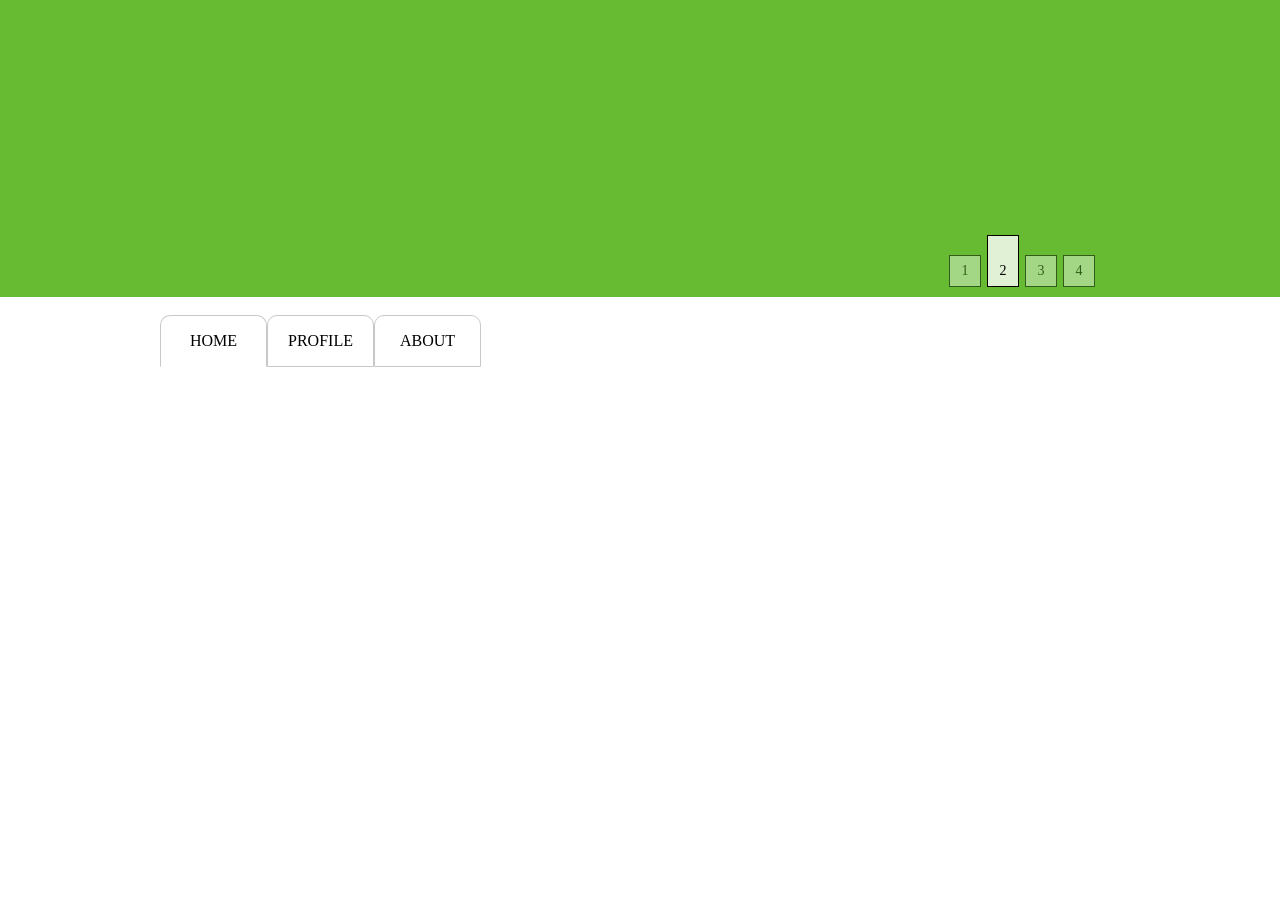
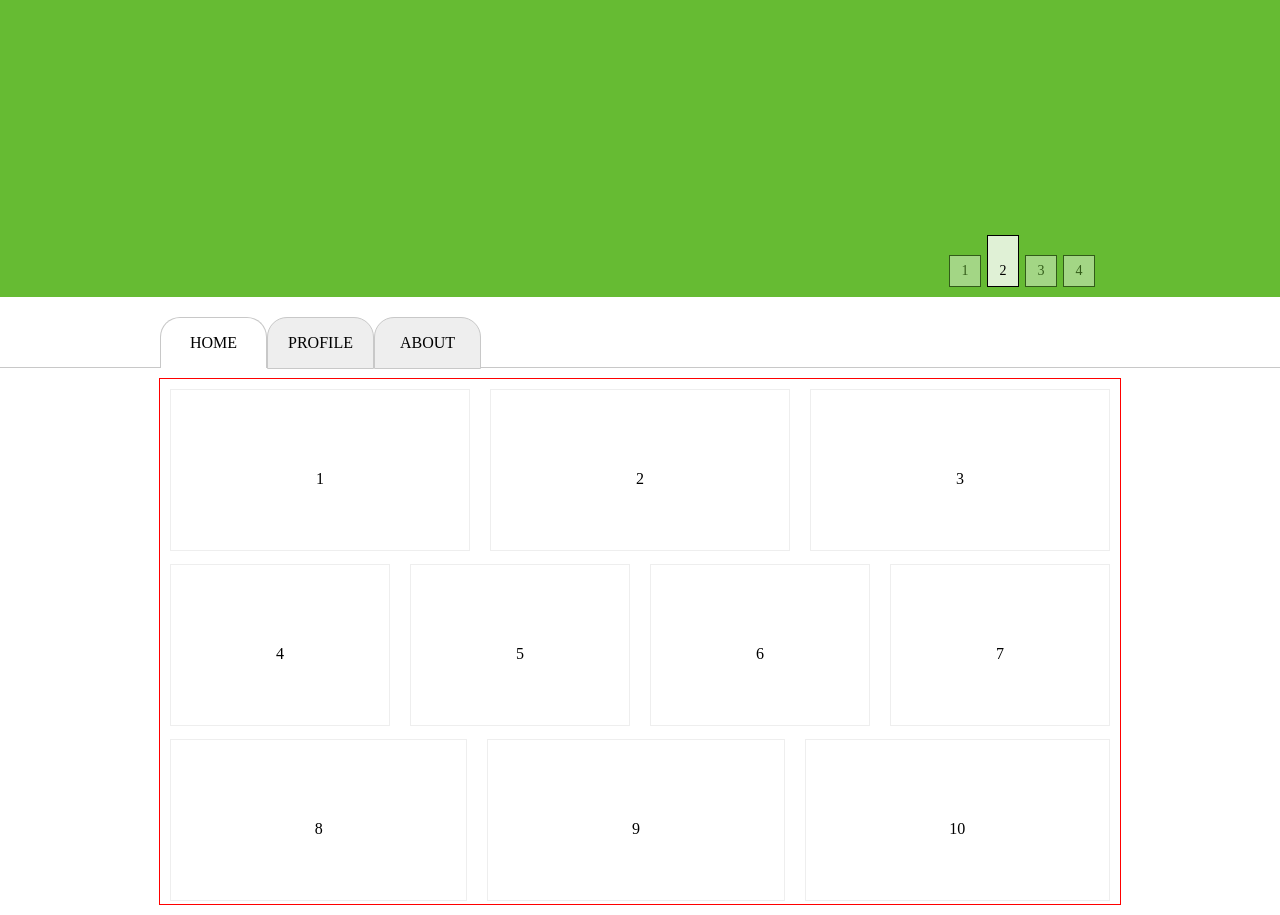
Before and after one commit to linktoword/-2018html-, a plain HTML site: page index.html in a window 1280 px wide. Shown: the part 83-998 px from the top of the page. Before the commit the page ends 800 px from the top, so only its background shows below. Drawn offline with Linux system fonts and the light colour scheme.

Commit message:
今天结束
使用flex布局

```diff
--- a/index.html
+++ b/index.html
@@ -40,9 +40,30 @@
     <div class="main">
       <div class="ma-top">
         <div class="ma-mid">
-          <div class="mid-one">HOME</div>
-          <div>PROFILE</div>
-          <div>ABOUT</div>
+          <div class="nav">
+            <div class="mid-one">HOME</div>
+            <div>PROFILE</div>
+            <div>ABOUT</div>
+          </div>
+        </div>
+
+      </div>
+      <div class="ma-show">
+        <div class="row">
+          <div class="cell">1</div>
+          <div class="cell">2</div>
+          <div class="cell">3</div>
+        </div>
+        <div class="row">
+          <div class="cell">4</div>
+          <div class="cell">5</div>
+          <div class="cell">6</div>
+          <div class="cell">7</div>
+        </div>
+        <div class="row">
+          <div class="cell">8</div>
+          <div class="cell">9</div>
+          <div class="cell">10</div>
         </div>
       </div>
     </div>
--- a/style.css
+++ b/style.css
@@ -96,26 +96,60 @@ nav .bott .two {
 
 /*  中间展示部分 */
 
+.main .ma-top {
+  width: 100%;
+  height: 70px;
+  border-bottom: 1px solid rgb(200, 200, 200);
+}
+
 .main .ma-top .ma-mid {
   width: 960px;
   margin: 0 auto;
   /* border: 1px solid red; */
   height: 70px;
   background: rgb(255, 255, 255);
-  display: flex;
-  align-items: flex-end; /* 盒子内的元素底部对齐 */
 }
 
-.main .ma-top .ma-mid div {
+.main .ma-top .ma-mid .nav {
+  width: 400px;
+  height: 70px;
+}
+
+.main .ma-top .ma-mid .nav div {
   float: left;
   width: 105px;
   height: 50px;
   border: 1px solid rgb(200, 200, 200);
   text-align: center;
   line-height: 50px;
-  border-radius: 10px 10px  0  0;
+  border-radius: 20px 20px  0  0;
+  margin-top: 20px;
+  background: rgb(238, 238, 238);
 }
 
-.main .ma-top .ma-mid .mid-one {
-  border-bottom-color: #ffffff;
+.main .ma-top .ma-mid .nav .mid-one {
+  border-bottom: none;
+  background: rgb(255, 255, 255);
 }
+
+/* 作品展示区域 */
+
+.ma-show {
+  width: 960px;
+  margin: 10px auto;
+  border: 1px solid red;
+}
+
+.ma-show .row {
+  width: 100%;
+  height: 175px;
+  display: flex;
+}
+
+.ma-show .row .cell {
+  border: 1px solid rgb(238, 238, 238);
+  flex: auto;
+  margin: 10px;
+  padding: 80px;
+  text-align: center;
+}
```
